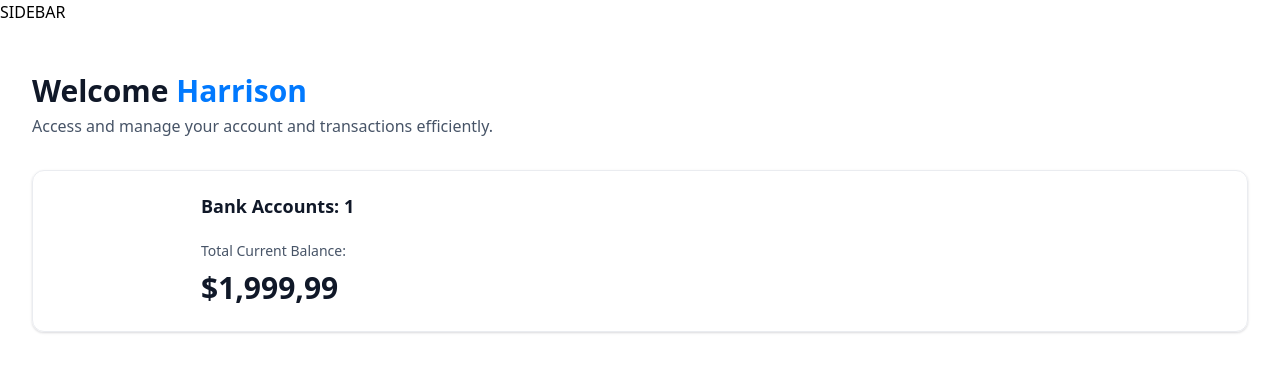
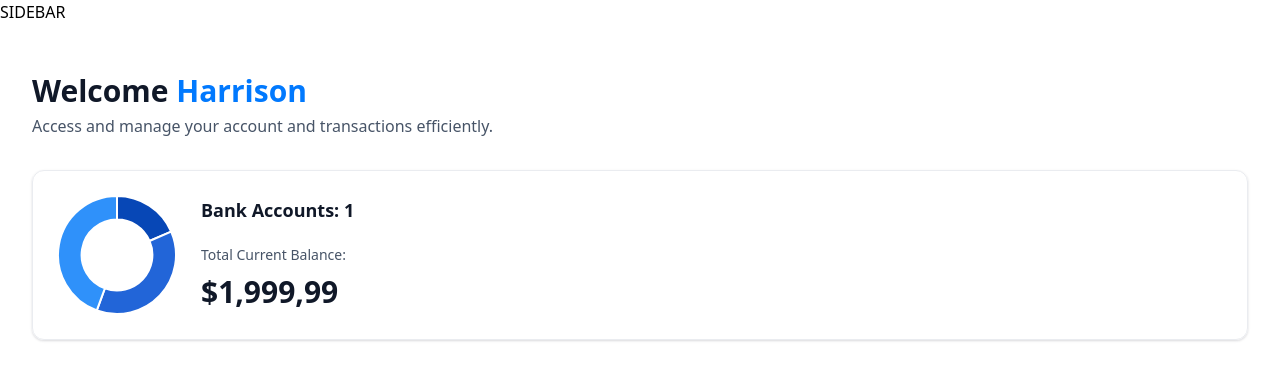
Before and after one commit to theallSparky/sparky_banking, a Next.js app: page / in a window 1280 px wide. Shown: the top 380 px of the page. Built offline with nearby package versions, Linux system fonts and the light colour scheme.

Commit message:
Add chart and fixed hydration error

```diff
--- a/components/DoughnutChart.tsx
+++ b/components/DoughnutChart.tsx
@@ -1,8 +1,35 @@
+"use client";
+
 import { Chart as ChartJS, ArcElement, Tooltip, Legend } from "chart.js";
 import { Doughnut } from "react-chartjs-2";
 
-const DoughnutChart = () => {
-  return <div>DoughnutChart</div>;
+ChartJS.register(ArcElement, Tooltip, Legend);
+
+const DoughnutChart = ({ accounts }: DoughnutChartProps) => {
+  const data = {
+    datasets: [
+      {
+        label: "Banks",
+        data: [1250, 2500, 3000],
+        backgroundColor: ["#0747b6", "#2265d8", "#2f91fa"],
+      },
+    ],
+    labels: ["Bank 1", "Bank 2", "Bank 3"],
+  };
+
+  return (
+    <Doughnut
+      data={data}
+      options={{
+        cutout: "60%",
+        plugins: {
+          legend: {
+            display: false,
+          },
+        },
+      }}
+    />
+  );
 };
 
 export default DoughnutChart;
--- a/components/TotalBalanceBox.tsx
+++ b/components/TotalBalanceBox.tsx
@@ -1,4 +1,5 @@
 import AnimatedCounter from "./AnimatedCounter";
+import DoughnutChart from "./DoughnutChart";
 
 const TotalBalanceBox = ({
   accounts = [],
@@ -7,15 +8,17 @@
 }: TotlaBalanceBoxProps) => {
   return (
     <section className="total-balance">
-      <div className="total-balance-chart">{/* Doughnut Chart */}</div>
+      <div className="total-balance-chart">
+        <DoughnutChart accounts={accounts} />
+      </div>
 
       <div className="flex flex-col gap-6">
         <h2 className="header-2">Bank Accounts: {totalBanks}</h2>
         <div className="flex flex-col gap-2">
           <p className="total-balance-label">Total Current Balance:</p>
-          <p className="total-balance-amount flex-center gap-2">
+          <div className="total-balance-amount flex-center gap-2">
             <AnimatedCounter amount={totalCurrentBalance} />
-          </p>
+          </div>
         </div>
       </div>
     </section>
```
